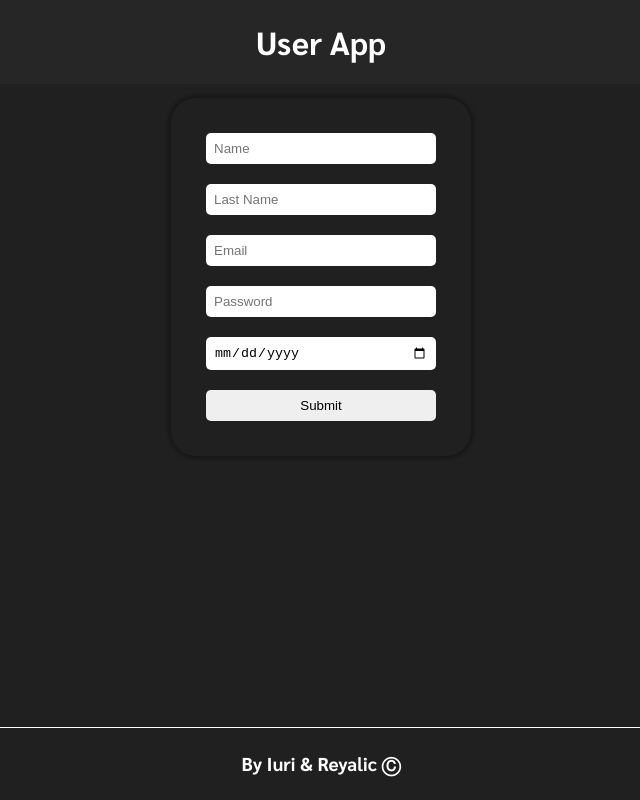
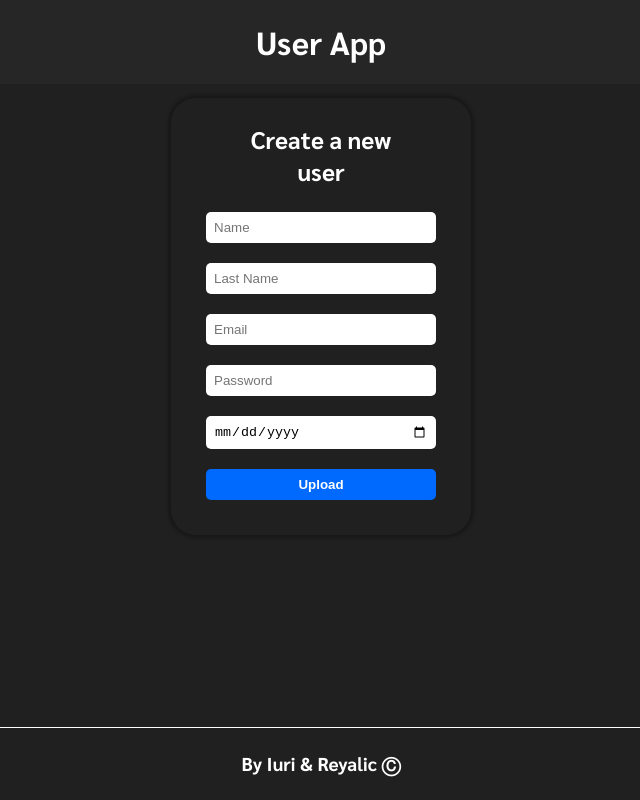
Before and after one commit to Reyalic/week-4-app, a React (Vite) app: page / in a window 1280 px wide. Shown: the whole page, without its empty margins (319-959 px from the left). Built offline with nearby package versions, Linux system fonts and the light colour scheme; no server answers.

Commit message:
detailing the form

```diff
--- a/src/App.scss
+++ b/src/App.scss
@@ -77,7 +77,12 @@ body {
     padding: 25px;
     box-shadow: 0 0 3px 3px #181818;
 }
-
+.form-container h2 {
+    width: 60%;
+    margin: 0 auto;
+    text-align: center;
+    padding-bottom: 15px;
+}
 .form-container input {
     margin: 10px;
     border: none;
@@ -87,6 +92,12 @@ body {
 }
 .form-button {
     cursor: pointer;
+    background-color: rgb(0, 106, 255);
+    color: #ffffff;
+    font-weight: bold;
+}
+.form-button:hover {
+    background-color: rgb(0, 68, 164);
 }
 
 .card-container {
--- a/src/components/UsersForm.tsx
+++ b/src/components/UsersForm.tsx
@@ -38,12 +38,13 @@ const UsersForm = (props: Props) => {
     return (
         <div className='form-container-container'>
             <form className='form-container'>
+                <h2>Create a new user</h2>
                 <input ref={refFirstName} type='text' placeholder='Name' name='name' id='name' required pattern='[a-zA-ZáéíóúÁÉÍÓÚñÑ]+' />
                 <input ref={refLastName} type='text' placeholder='Last Name' name='last-name' id='last-name' required pattern='[a-zA-ZáéíóúÁÉÍÓÚñÑ]+' />
                 <input ref={refEmail} type='email' placeholder='Email' name='email' id='email' required />
-                <input ref={refPassword} type='text' placeholder='Password' name='password' id='password' required pattern='\w+' />
+                <input ref={refPassword} type='password' placeholder='Password' name='password' id='password' required pattern='\w+' />
                 <input ref={refBirthday} type='date' name='birthday' id='birthday' required />
-                <input className='form-button' type='submit' onClick={submit} value='Submit' />
+                <input className='form-button' type='submit' onClick={submit} value='Upload' />
             </form>
         </div>
     );
```
